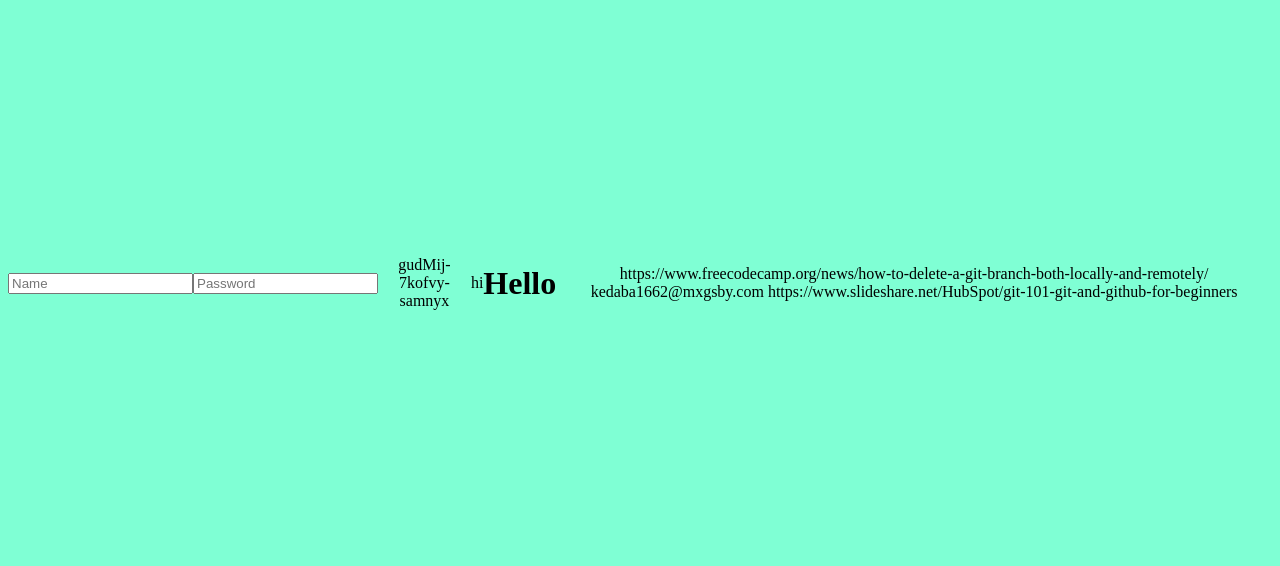
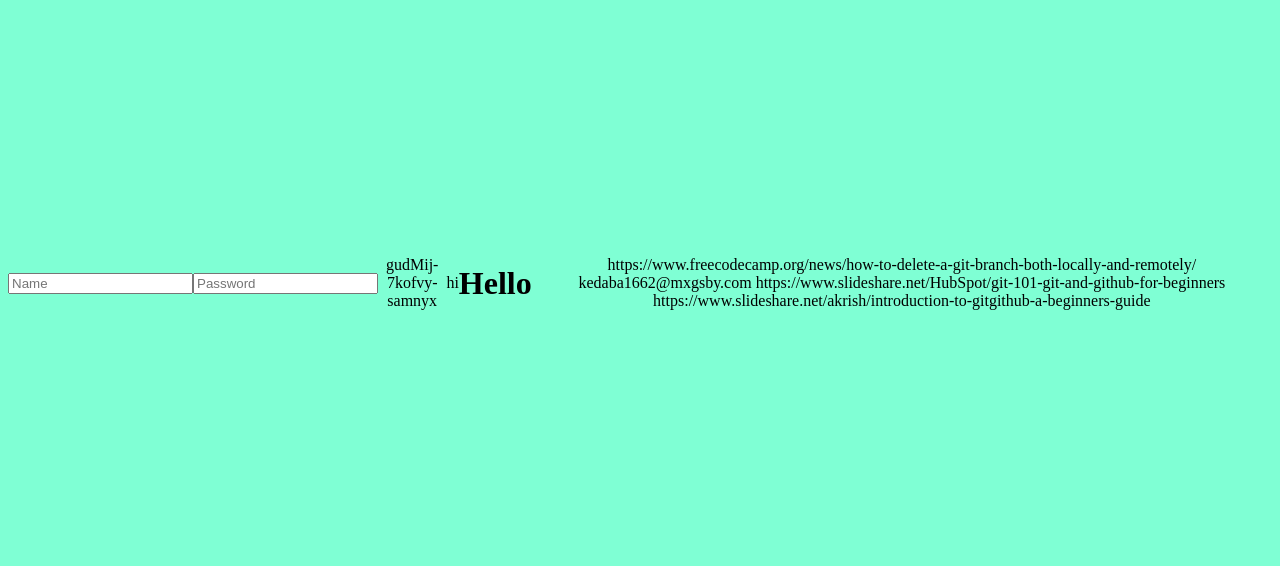
Before and after one commit to MilynSJEC/MiniWebsite, a plain HTML site: page index.html in a window 1280 px wide. Shown: the part 5-571 px from the top of the page. Drawn offline with Linux system fonts and the light colour scheme.

Commit message:
Update index.html

```diff
--- a/index.html
+++ b/index.html
@@ -23,3 +23,5 @@
 https://www.freecodecamp.org/news/how-to-delete-a-git-branch-both-locally-and-remotely/
 kedaba1662@mxgsby.com
 https://www.slideshare.net/HubSpot/git-101-git-and-github-for-beginners
+
+https://www.slideshare.net/akrish/introduction-to-gitgithub-a-beginners-guide
```
